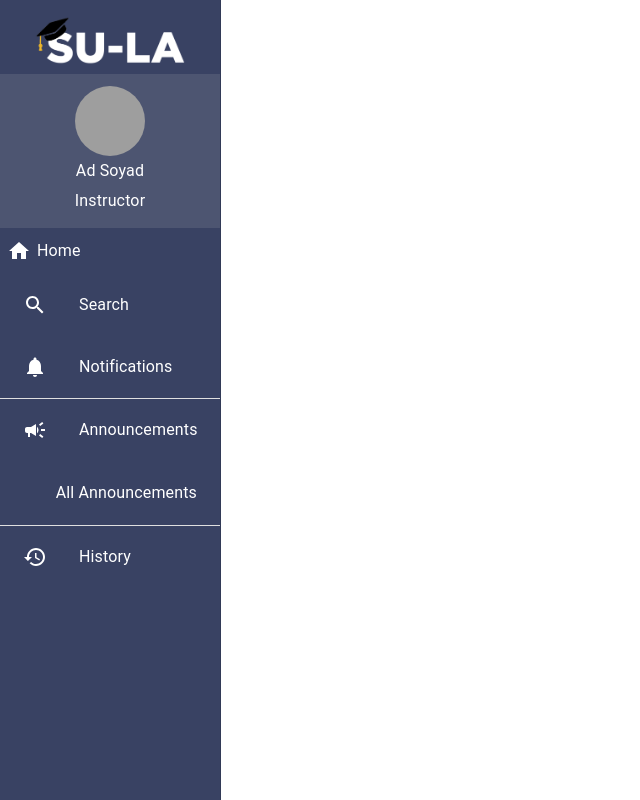
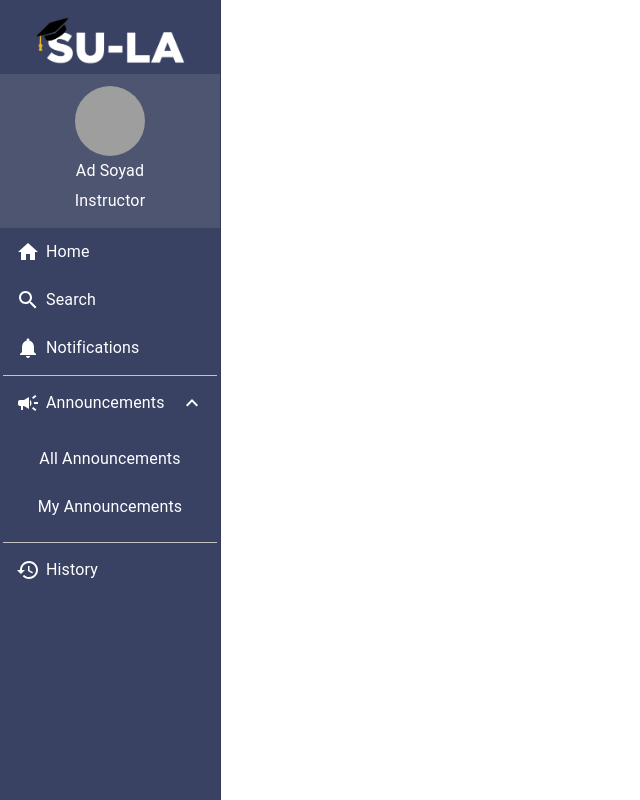
Before and after one commit to Minot1/Central-LA-Application, a React (Create React App) app in the folder client/: page /instructor in a window 1280 px wide. Shown: the whole page, without its empty margins (0-640 px from the left). Built offline with nearby package versions, Linux system fonts and the light colour scheme; grey boxes are pictures that could not be loaded.

Commit message:
modified sidebar

```diff
--- a/client/src/components/Sidebar.js
+++ b/client/src/components/Sidebar.js
@@ -13,9 +13,17 @@ import CampaignIcon from "@mui/icons-material/Campaign";
 import NotificationsIcon from "@mui/icons-material/Notifications";
 import HomeIcon from "@mui/icons-material/Home";
 import SearchIcon from "@mui/icons-material/Search";
-import { Avatar } from "@mui/material";
+import { Avatar, Collapse } from "@mui/material";
+import ExpandLess from '@mui/icons-material/ExpandLess';
+import ExpandMore from '@mui/icons-material/ExpandMore';
 
 function Sidebar() {
+  const [open, setOpen] = React.useState(true);
+
+  const handleClick = () => {
+    setOpen(!open);
+  };
+
   return (
     <Drawer
       open={true}
@@ -59,53 +67,64 @@ function Sidebar() {
             <Typography sx={{ textAlign: 'center', padding: "3px" }}>Instructor</Typography>
           </Box>
         </ListItem>
-        <ListItem sx={{ padding: "7px" }}>
-          <ListItemButton sx={{ padding: "0px" }}>
+        <ListItem sx={{ padding: "0px" }}>
+          <ListItemButton>
             <ListItemIcon sx={{ minWidth: "30px" }}>
               <HomeIcon sx={{ color: "white" }} />
             </ListItemIcon>
             <ListItemText primary={"Home"} />
           </ListItemButton>
         </ListItem>
-        <ListItem sx={{ padding: "7px" }}>
+        <ListItem sx={{ padding: "0px" }}>
           <ListItemButton>
-            <ListItemIcon>
+            <ListItemIcon sx={{ minWidth: "30px" }}>
               <SearchIcon sx={{ color: "white" }} />
             </ListItemIcon>
             <ListItemText primary={"Search"} />
           </ListItemButton>
         </ListItem>
-        <ListItem sx={{ padding: "7px" }}>
+        <ListItem sx={{ padding: "0px" }}>
           <ListItemButton>
-            <ListItemIcon>
+            <ListItemIcon sx={{ minWidth: "30px" }}>
               <NotificationsIcon sx={{ color: "white" }} />
             </ListItemIcon>
             <ListItemText primary={"Notifications"} />
           </ListItemButton>
         </ListItem>
-        <Divider sx={{ bgcolor: "white" }} />
-        <ListItem sx={{ padding: "7px" }}>
-          <ListItemButton>
-            <ListItemIcon>
+        <Divider sx={{ bgcolor: "#e0e0e0", margin: "3px" }} />
+        <ListItem sx={{ padding: "0px" }}>
+          <ListItemButton onClick={handleClick}>
+            <ListItemIcon sx={{ minWidth: "30px" }}>
               <CampaignIcon sx={{ color: "white" }} />
             </ListItemIcon>
             <ListItemText primary={"Announcements"} />
+            {open ? <ExpandLess /> : <ExpandMore />}
           </ListItemButton>
         </ListItem>
+        <Collapse in={open} timeout="auto">
           <List>
-          <ListItem sx={{ paddingY: "0px", paddingX: "7px" }}>
+            <ListItem sx={{ padding: "0px" }}>
               <ListItemButton>
                 <ListItemText
                   primary={"All Announcements"}
-                sx={{ textAlign: "end" }}
+                  sx={{ textAlign: "center" }}
+                />
+              </ListItemButton>
+            </ListItem>
+            <ListItem sx={{ padding: "0px" }}>
+              <ListItemButton>
+                <ListItemText
+                  primary={"My Announcements"}
+                  sx={{ textAlign: "center" }}
                 />
               </ListItemButton>
             </ListItem>
           </List>
-        <Divider sx={{ bgcolor: "white" }} />
-        <ListItem sx={{ padding: "7px" }}>
+        </Collapse>
+        <Divider sx={{ bgcolor: "#e0e0e0", margin: "3px" }} />
+        <ListItem sx={{ padding: "0px" }}>
           <ListItemButton>
-            <ListItemIcon>
+            <ListItemIcon sx={{ minWidth: "30px" }}>
               <HistoryIcon sx={{ color: "white" }} />
             </ListItemIcon>
             <ListItemText primary={"History"} />
```
Lines whose indentation alone changed are shown as unchanged.
